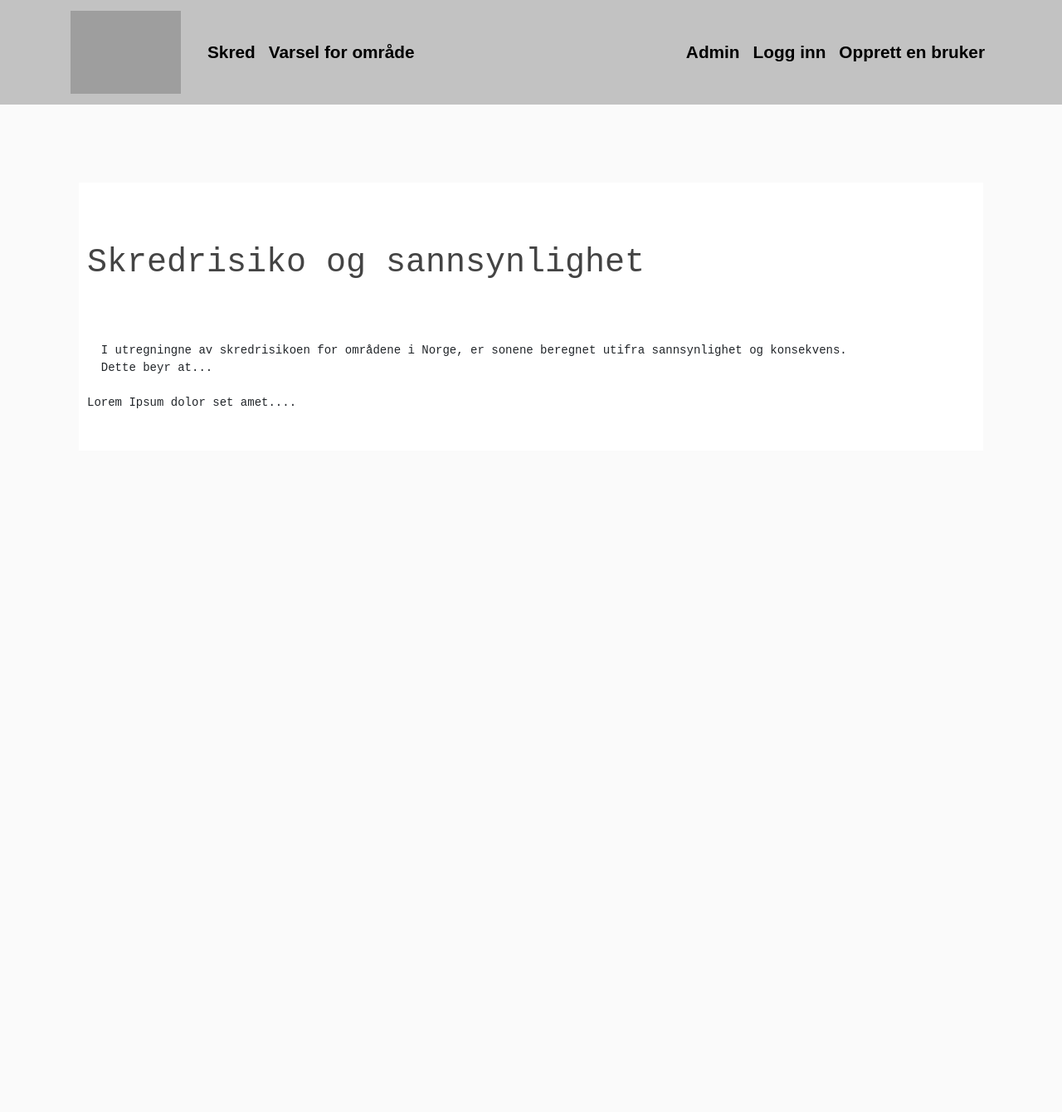
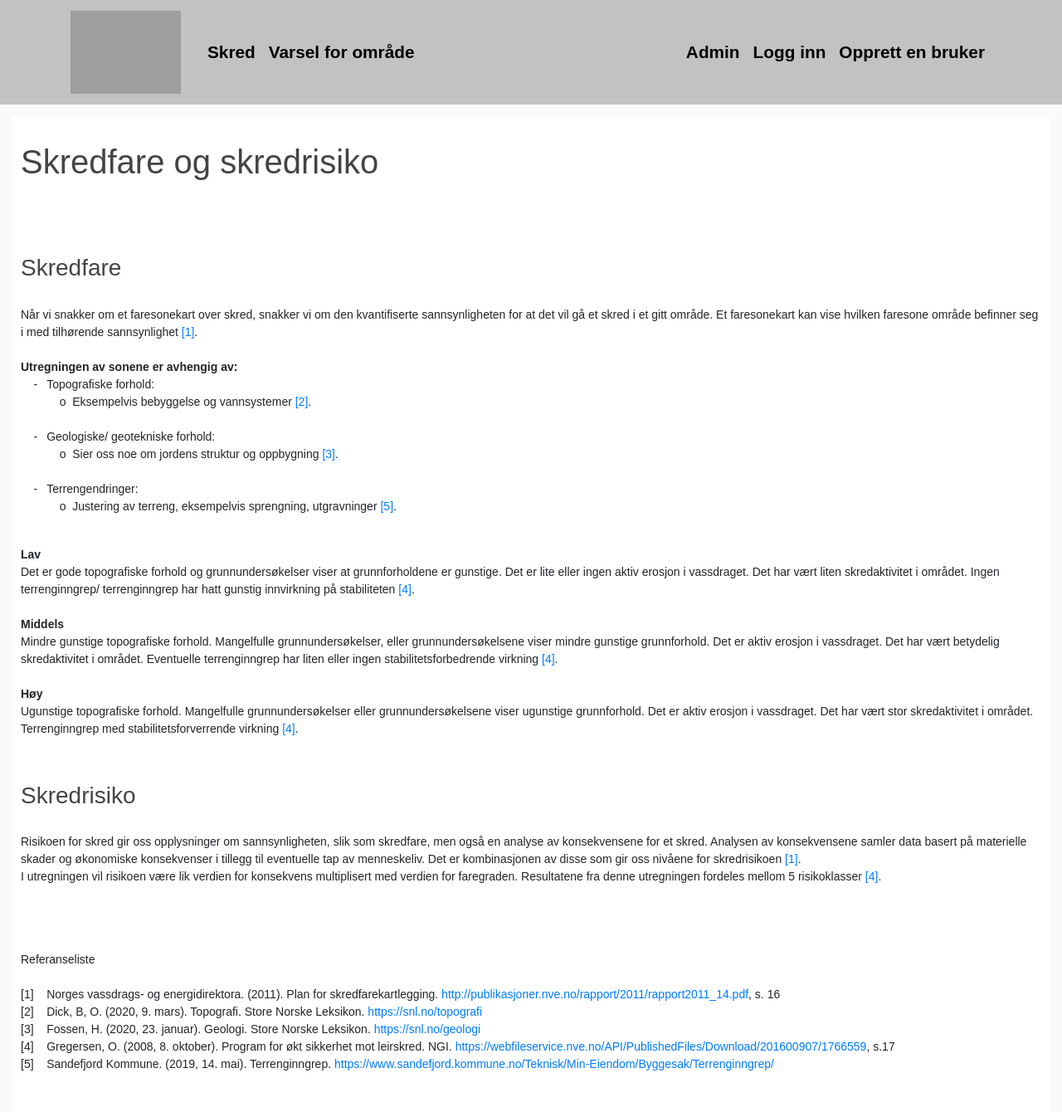
Before and after one commit to haralwit/Kvikksok, a Django app: page /about/ in a window 1280 px wide. Shown: the whole page at 83% size. Before the commit the page ends 492 px from the top, so only its background shows below. Run offline with Django 3.2, Linux system fonts and the light colour scheme; some libraries are stand-ins or nearby versions; grey boxes are pictures that could not be loaded.

Commit message:
Added text to Skred and edited popup for Skred

```diff
--- a/Kvikksok/maps/static/javascript/mapbox.js
+++ b/Kvikksok/maps/static/javascript/mapbox.js
@@ -14,7 +14,7 @@ function addDataLayer(){
       map.on('click', 'kvikkleireRisk', function(e) {
          new mapboxgl.Popup()
          .setLngLat(e.lngLat)
-         .setHTML("Skredrisikoen har nivå:   " + "<b>" +  e.features[0].properties.skredRisik + "</b>" +"<br>" + "Skred sannsynligheten har nivå:  " + "<b>" + e.features[0].properties.skredFareg + "</b>" + "<br>" + "For mer info gå til <b> Skred</b>.")
+         .setHTML("Skredrisikoen har nivå:   " + "<b>" +  e.features[0].properties.skredRisik + "</b>" +"<br>" + "Skredfaren har nivå:  " + "<b>" + e.features[0].properties.skredFareg + "</b>" + "<br>" + "For mer info gå til <b> Skred</b>.")
          .addTo(map);
       });
       map.on('mouseenter', 'kvikkleireRisk', function() {
--- a/Kvikksok/maps/templates/maps/about.html
+++ b/Kvikksok/maps/templates/maps/about.html
@@ -2,13 +2,44 @@
 
 {% block content %}
 </div class="container">
-<pre style="background-color:white; padding:10px; overflow:auto; height:100%; margin: 80px; font-family: Courier New;">
-    <header>
-    <h1>Skredrisiko og sannsynlighet</h1>
-  </header>
-  I utregningne av skredrisikoen for områdene i Norge, er sonene beregnet utifra sannsynlighet og konsekvens.
-  Dette beyr at...
-  <p>Lorem Ipsum dolor set amet....</p>
+
+<pre style="background-color:white; padding:10px; overflow:auto; height:100%; margin: 0px; font-family: Arial, Helvetica, sans-serif; white-space: pre-wrap;">
+  <h1>Skredfare og skredrisiko</h1>
+
+  <p><h3>Skredfare</h3>
+Når vi snakker om et faresonekart over skred, snakker vi om den kvantifiserte sannsynligheten for at det vil gå et skred i et gitt område. Et faresonekart kan vise hvilken faresone område befinner seg i med tilhørende sannsynlighet <a href="http://publikasjoner.nve.no/rapport/2011/rapport2011_14.pdf">[1]</a>.
+
+<b>Utregningen av sonene er avhengig av:</b>
+    -	Topografiske forhold:
+            o  Eksempelvis bebyggelse og vannsystemer <a href= "https://snl.no/topografi">[2]<a/>.
+
+    -	Geologiske/ geotekniske forhold:
+            o  Sier oss noe om jordens struktur og oppbygning <a href= "https://snl.no/geologi">[3]</a>.
+
+    -	Terrengendringer:
+            o  Justering av terreng, eksempelvis sprengning, utgravninger <a href= "https://www.sandefjord.kommune.no/Teknisk/Min-Eiendom/Byggesak/Terrenginngrep/">[5]</a>.</p>
+<p><b>Lav</b>
+Det er gode topografiske forhold og grunnundersøkelser viser at grunnforholdene er gunstige. Det er lite eller ingen aktiv erosjon i vassdraget. Det har vært liten skredaktivitet i området. Ingen terrenginngrep/ terrenginngrep har hatt gunstig innvirkning på stabiliteten <a href= "https://webfileservice.nve.no/API/PublishedFiles/Download/201600907/1766559">[4]</a>.
+
+<b>Middels</b>
+Mindre gunstige topografiske forhold. Mangelfulle grunnundersøkelser, eller grunnundersøkelsene viser mindre gunstige grunnforhold. Det er aktiv erosjon i vassdraget. Det har vært betydelig skredaktivitet i området. Eventuelle terrenginngrep har liten eller ingen stabilitetsforbedrende virkning <a href= "https://webfileservice.nve.no/API/PublishedFiles/Download/201600907/1766559">[4]</a>.
+
+<b>Høy</b>
+Ugunstige topografiske forhold. Mangelfulle grunnundersøkelser eller grunnundersøkelsene viser ugunstige grunnforhold. Det er aktiv erosjon i vassdraget. Det har vært stor skredaktivitet i området. Terrenginngrep med stabilitetsforverrende virkning <a href= "https://webfileservice.nve.no/API/PublishedFiles/Download/201600907/1766559">[4]</a>.</p>
+<p><h3>Skredrisiko</h3>
+Risikoen for skred gir oss opplysninger om sannsynligheten, slik som skredfare, men også en analyse av konsekvensene for et skred. Analysen av konsekvensene samler data basert på materielle skader og økonomiske konsekvenser i tillegg til eventuelle tap av menneskeliv. Det er kombinasjonen av disse som gir oss nivåene for skredrisikoen <a href="http://publikasjoner.nve.no/rapport/2011/rapport2011_14.pdf">[1]</a>.
+I utregningen vil risikoen være lik verdien for konsekvens multiplisert med verdien for faregraden. Resultatene fra denne utregningen fordeles mellom 5 risikoklasser <a href= "https://webfileservice.nve.no/API/PublishedFiles/Download/201600907/1766559">[4]</a>.
+
+</p>
+
+<p>Referanseliste
+
+[1]	Norges vassdrags- og energidirektora. (2011). Plan for skredfarekartlegging. <a href="http://publikasjoner.nve.no/rapport/2011/rapport2011_14.pdf">http://publikasjoner.nve.no/rapport/2011/rapport2011_14.pdf</a>, s. 16
+[2]	Dick, B, O. (2020, 9. mars). Topografi. Store Norske Leksikon. <a href= "https://snl.no/topografi">https://snl.no/topografi<a/>
+[3]	Fossen, H. (2020, 23. januar). Geologi. Store Norske Leksikon. <a href= "https://snl.no/geologi">https://snl.no/geologi</a>
+[4]	Gregersen, O. (2008, 8. oktober). Program for økt sikkerhet mot leirskred. NGI. <a href= "https://webfileservice.nve.no/API/PublishedFiles/Download/201600907/1766559">https://webfileservice.nve.no/API/PublishedFiles/Download/201600907/1766559</a>, s.17
+[5]	Sandefjord Kommune. (2019, 14. mai). Terrenginngrep. <a href= "https://www.sandefjord.kommune.no/Teknisk/Min-Eiendom/Byggesak/Terrenginngrep/">https://www.sandefjord.kommune.no/Teknisk/Min-Eiendom/Byggesak/Terrenginngrep/</a>
+</p>
 </pre>
 </div>
 
```
